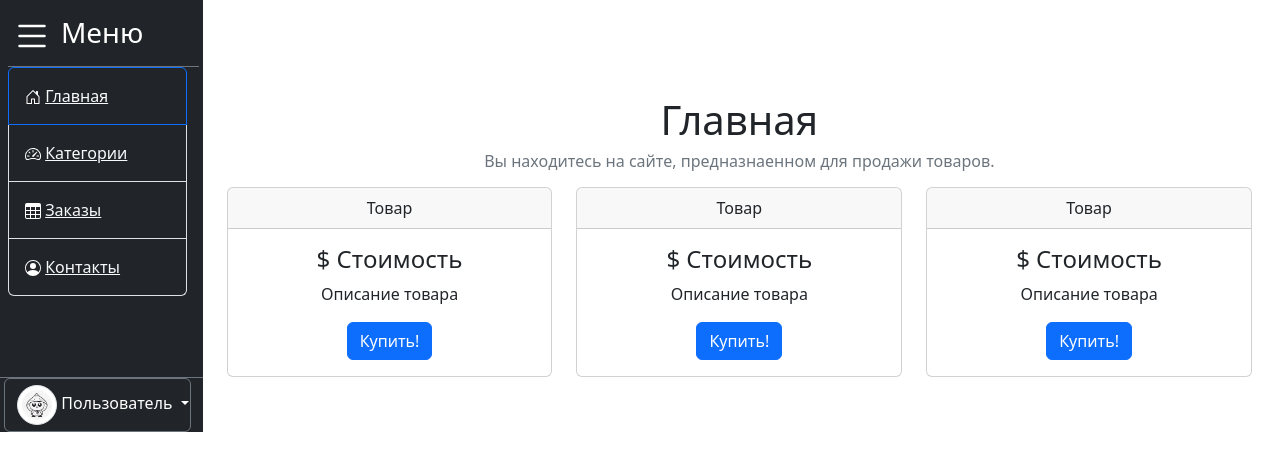
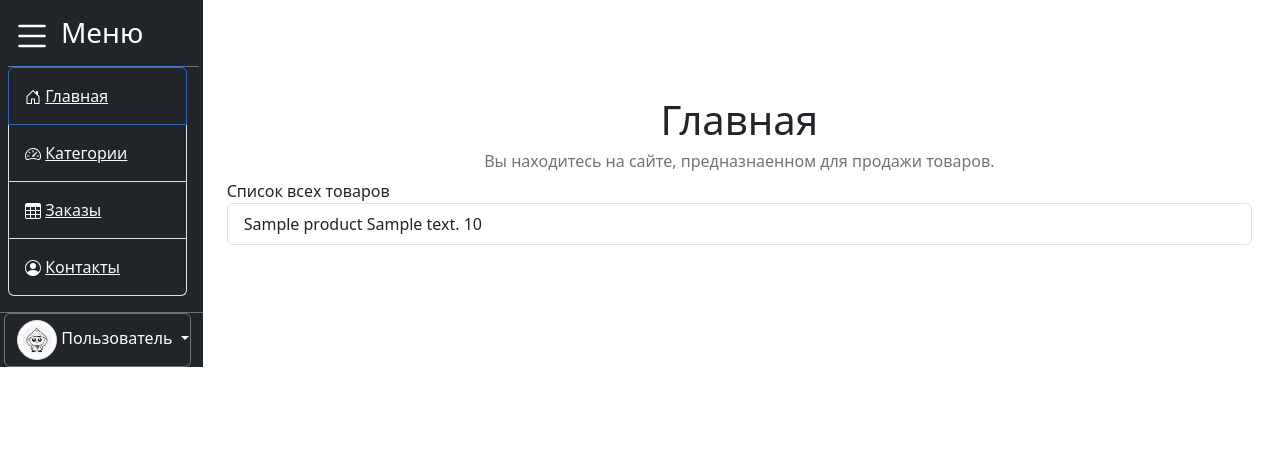
Before and after one commit to HelenChern813/Getting_to_Django, a Django app: page / in a window 1280 px wide. Shown: the top 471 px of the page. Run offline with Django 5.2, Linux system fonts and the light colour scheme; tables that the repository leaves empty hold one stand-in row (values such as "Sample post"); parts of the project's set-up code (start-up, migrations or seed data) failed here and were passed over; some libraries are stand-ins or nearby versions.

Commit message:
Страница с отображдением конкретного товара и редактирование главной страницы для списка товаров. Регистрация медиа-файлов п роекте

```diff
--- a/catalog/templates/base.html
+++ b/catalog/templates/base.html
@@ -1,9 +1,10 @@
+{% load static %}
 <!DOCTYPE html>
 <html lang="en">
 <head>
     <meta charset="UTF-8">
     <title>{% block title %}Мой сайт{% endblock %}</title>
-    <link rel="stylesheet" href="static/css/bootstrap.min.css"/>
+    <link rel="stylesheet" href="{% static 'css/bootstrap.min.css' %}"/>
     <script src="/static/js/bootstrap.bundle.min.js"></script>
 
 </head>
--- a/catalog/templates/home_page.html
+++ b/catalog/templates/home_page.html
@@ -4,46 +4,19 @@
 
 {% block content %}
 <div class="row mt-5 pt-5">
-          <h1 class="text-center"> Главная </h1>
-            <h6 class="text-center text-secondary"> Вы находитесь на сайте, предназнаенном для продажи товаров.  </h6>
-        </div>
-        <div class="row text-center mt-2">
-            <div class="col">
-                <div class="card">
-                    <div class="card-header">
-                        Товар
-                    </div>
-                    <div class="card-body">
-                        <h4 class="card-title">$ Стоимость</h4>
-                        <p class="card-text">Описание товара</p>
-                        <a href="#" class="btn btn-primary">Купить!</a>
-                    </div>
-                </div>
-            </div>
-            <div class="col">
-                <div class="card">
-                    <div class="card-header">
-                        Товар
-                    </div>
-                    <div class="card-body">
-                        <h4 class="card-title">$ Стоимость</h4>
-                        <p class="card-text">Описание товара</p>
-                        <a href="#" class="btn btn-primary">Купить!</a>
-                    </div>
-                </div>
-            </div>
-            <div class="col">
-                <div class="card">
-                    <div class="card-header">
-                        Товар
-                    </div>
-                    <div class="card-body">
-                        <h4 class="card-title">$ Стоимость</h4>
-                        <p class="card-text">Описание товара</p>
-                        <a href="#" class="btn btn-primary">Купить!</a>
-                    </div>
-                </div>
-            </div>
+    <h1 class="text-center"> Главная </h1>
+    <h6 class="text-center text-secondary"> Вы находитесь на сайте, предназнаенном для продажи товаров.  </h6>
+</div>
+<div>Список всех товаров</div>
+<div>
+            <ul class="list-group">
+            {% for product in products %}
+                <li class="list-group-item d-flex justify-content-between align-items-center {% if student.year == 'first' %}list-group-item-primary{% elif student.year == 'second' %}list-group-item-success{% elif student.year == 'third' %}list-group-item-warning{% elif student.year == 'fourth' %}list-group-item-danger{% endif %}">
+                    {{ product |truncatechars:100}}
 
-        </div>
+                </li>
+            {% endfor %}
+        </ul>
+</div>
+
 {% endblock %}
--- a/catalog/views.py
+++ b/catalog/views.py
@@ -3,7 +3,12 @@ from catalog.models import Product
 
 
 def home(request):
-    return render(request, "home_page.html")
+    products = Product.objects.all()
+
+    context = {
+        'products': products
+    }
+    return render(request, "home_page.html", context)
 
 
 def contacts(request):
--- a/config/settings.py
+++ b/config/settings.py
@@ -119,3 +119,6 @@ STATICFILES_DIRS = [BASE_DIR / "static"]
 # https://docs.djangoproject.com/en/5.1/ref/settings/#default-auto-field
 
 DEFAULT_AUTO_FIELD = "django.db.models.BigAutoField"
+
+MEDIA_URL = 'media/'
+MEDIA_ROOT = os.path.join(BASE_DIR, 'media')
```
Also changed, not shown: catalog/templates/product_list.html (added, +23 -0 lines).
